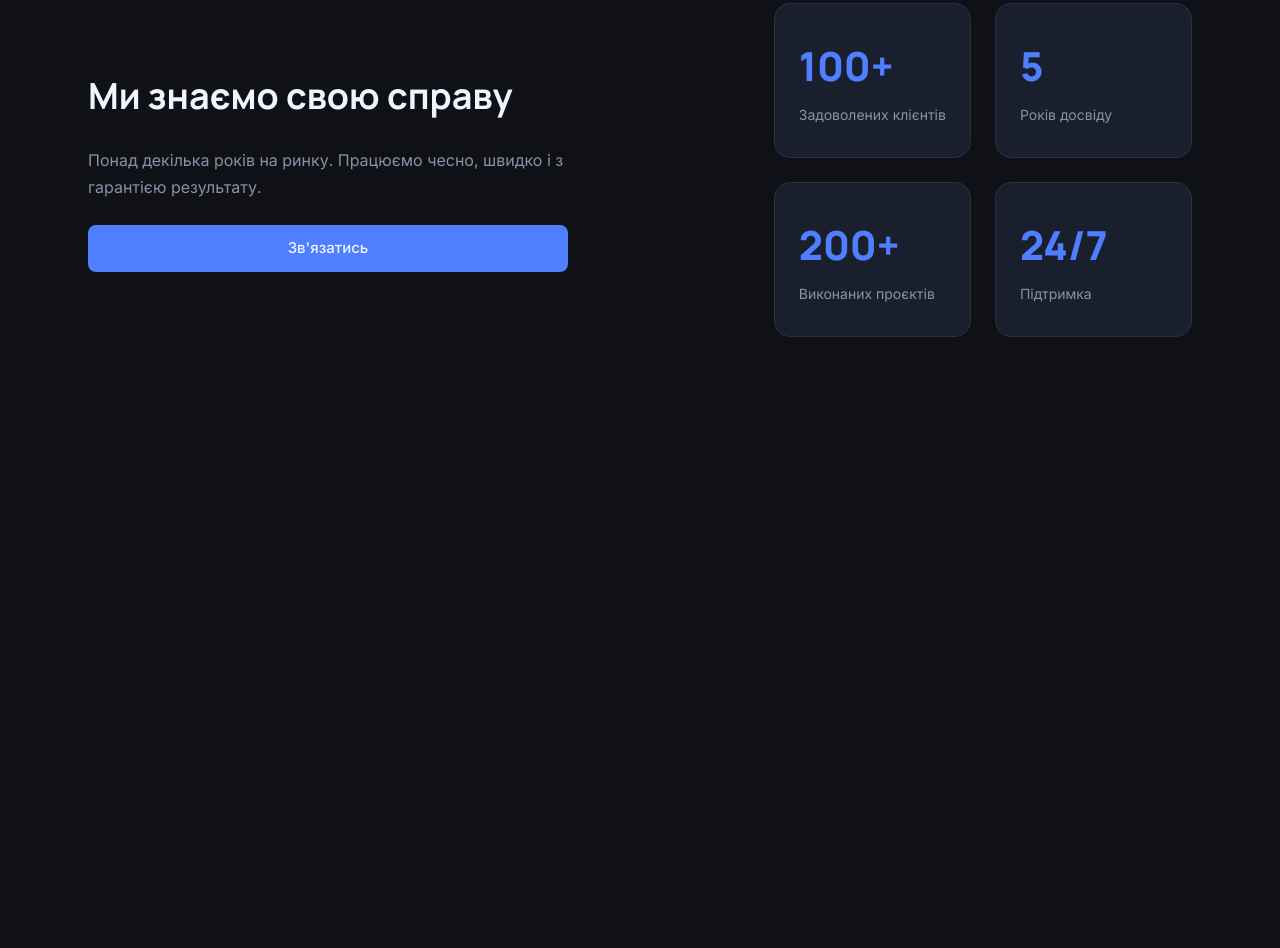
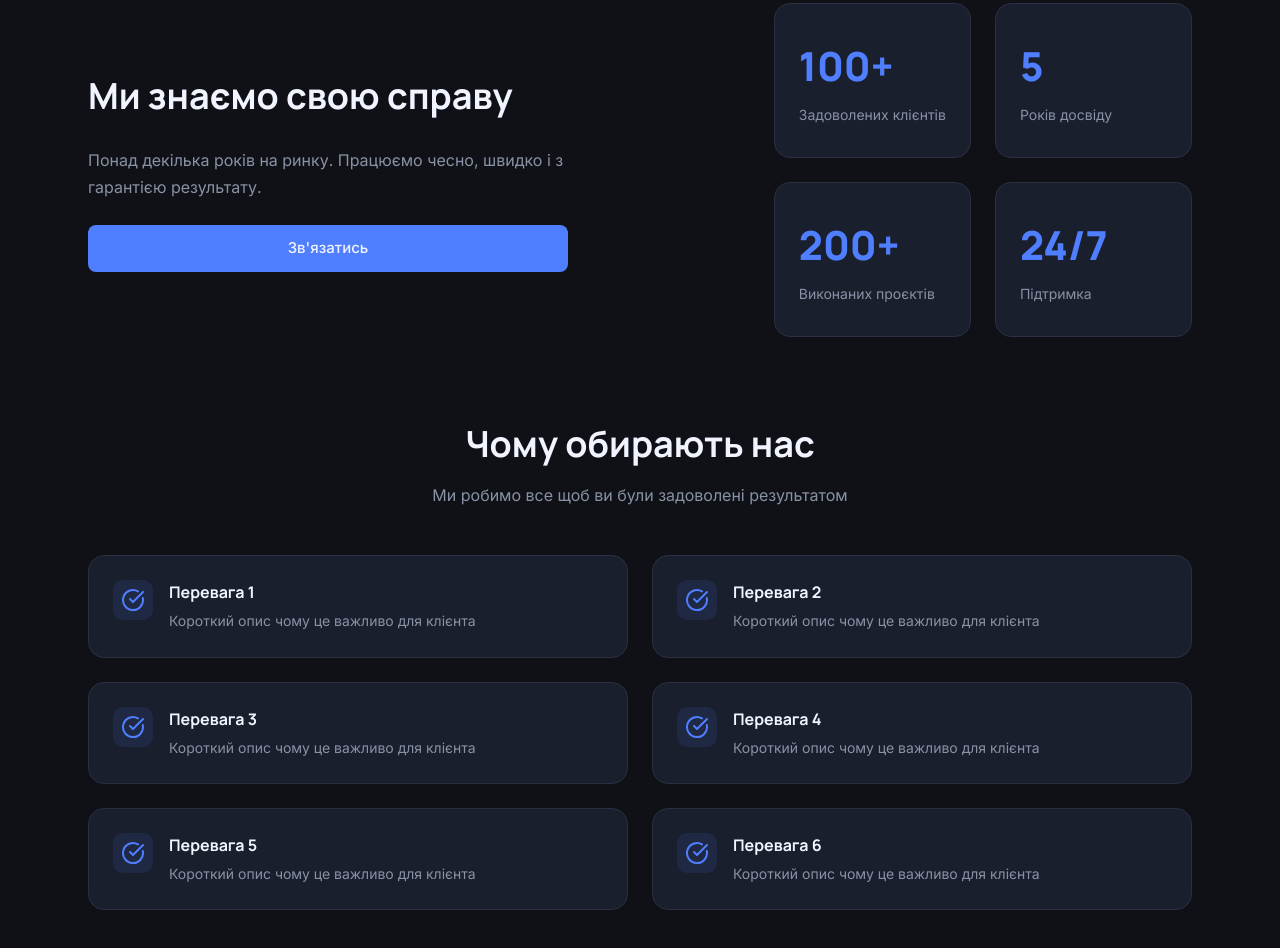
Before and after one commit to Pan-Artur/blueprint-web, a website built with Vite: page index.html in a window 1280 px wide. Shown: the part 1040-1988 px from the top of the page. Before the commit the page ends 1577 px from the top, so only its background shows below. Built offline with nearby package versions, Linux system fonts and the light colour scheme; files whose address does not match are found by name.

Commit message:
feat: add advantages section with two column grid

```diff
--- a/src/components/advantages.html
+++ b/src/components/advantages.html
@@ -1,5 +1,64 @@
-<section id="advantages-section" class="section">
+<section id="advantages-section" class="section advantages">
   <div class="container">
-
+    <div class="advantages__header">
+      <h2 class="advantages__title">Чому обирають нас</h2>
+      <p class="advantages__subtitle">Ми робимо все щоб ви були задоволені результатом</p>
+    </div>
+    <div class="advantages__grid">
+      <div class="advantages__item">
+        <div class="advantages__icon">
+          <i data-lucide="check-circle"></i>
+        </div>
+        <div class="advantages__text">
+          <h3 class="advantages__item-title">Перевага 1</h3>
+          <p class="advantages__item-text">Короткий опис чому це важливо для клієнта</p>
+        </div>
+      </div>
+      <div class="advantages__item">
+        <div class="advantages__icon">
+          <i data-lucide="check-circle"></i>
+        </div>
+        <div class="advantages__text">
+          <h3 class="advantages__item-title">Перевага 2</h3>
+          <p class="advantages__item-text">Короткий опис чому це важливо для клієнта</p>
+        </div>
+      </div>
+      <div class="advantages__item">
+        <div class="advantages__icon">
+          <i data-lucide="check-circle"></i>
+        </div>
+        <div class="advantages__text">
+          <h3 class="advantages__item-title">Перевага 3</h3>
+          <p class="advantages__item-text">Короткий опис чому це важливо для клієнта</p>
+        </div>
+      </div>
+      <div class="advantages__item">
+        <div class="advantages__icon">
+          <i data-lucide="check-circle"></i>
+        </div>
+        <div class="advantages__text">
+          <h3 class="advantages__item-title">Перевага 4</h3>
+          <p class="advantages__item-text">Короткий опис чому це важливо для клієнта</p>
+        </div>
+      </div>
+      <div class="advantages__item">
+        <div class="advantages__icon">
+          <i data-lucide="check-circle"></i>
+        </div>
+        <div class="advantages__text">
+          <h3 class="advantages__item-title">Перевага 5</h3>
+          <p class="advantages__item-text">Короткий опис чому це важливо для клієнта</p>
+        </div>
+      </div>
+      <div class="advantages__item">
+        <div class="advantages__icon">
+          <i data-lucide="check-circle"></i>
+        </div>
+        <div class="advantages__text">
+          <h3 class="advantages__item-title">Перевага 6</h3>
+          <p class="advantages__item-text">Короткий опис чому це важливо для клієнта</p>
+        </div>
+      </div>
+    </div>
   </div>
 </section>
--- a/src/styles/sections/advantages.css
+++ b/src/styles/sections/advantages.css
@@ -0,0 +1,67 @@
+.advantages__header {
+  text-align: center;
+  margin-bottom: 48px;
+}
+
+.advantages__title {
+  font-size: 36px;
+  font-weight: 700;
+  color: var(--text-primary);
+  margin-bottom: 12px;
+}
+
+.advantages__subtitle {
+  font-size: 16px;
+  color: var(--text-muted);
+}
+
+.advantages__grid {
+  display: grid;
+  grid-template-columns: repeat(2, 1fr);
+  gap: 24px;
+}
+
+.advantages__item {
+  display: flex;
+  align-items: flex-start;
+  gap: 16px;
+  background-color: var(--bg-secondary);
+  border: 1px solid var(--border);
+  border-radius: 16px;
+  padding: 24px;
+  transition: border-color 0.2s;
+}
+
+.advantages__item:hover {
+  border-color: var(--accent);
+}
+
+.advantages__icon {
+  flex-shrink: 0;
+  width: 40px;
+  height: 40px;
+  background-color: rgba(79, 127, 255, 0.1);
+  border-radius: 10px;
+  display: flex;
+  align-items: center;
+  justify-content: center;
+  color: var(--accent);
+}
+
+.advantages__icon i {
+  width: 20px;
+  height: 20px;
+}
+
+.advantages__item-title {
+  font-size: 16px;
+  font-weight: 700;
+  color: var(--text-primary);
+  margin-bottom: 6px;
+}
+
+.advantages__item-text {
+  font-size: 14px;
+  line-height: 1.6;
+  color: var(--text-muted);
+}
```
